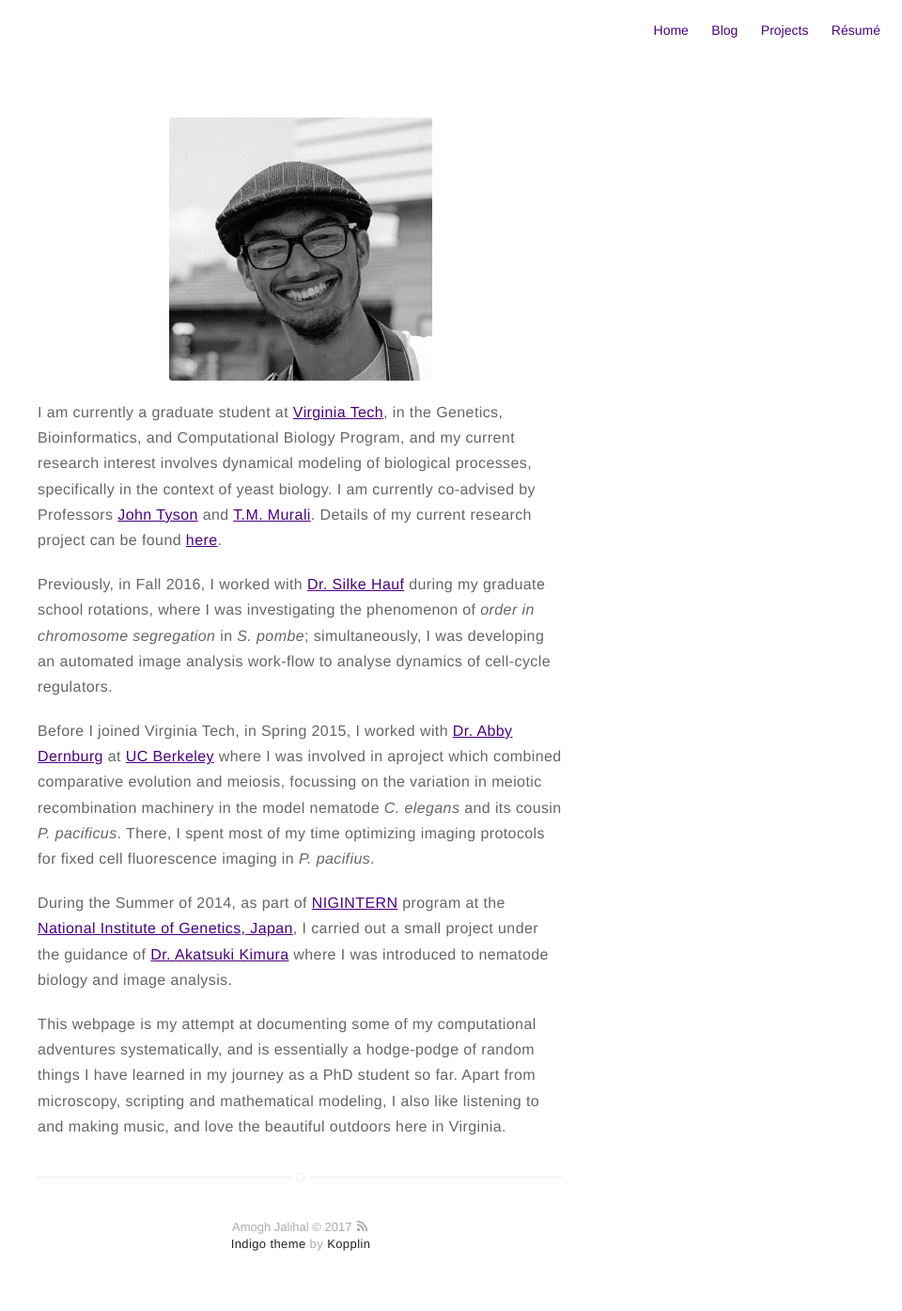
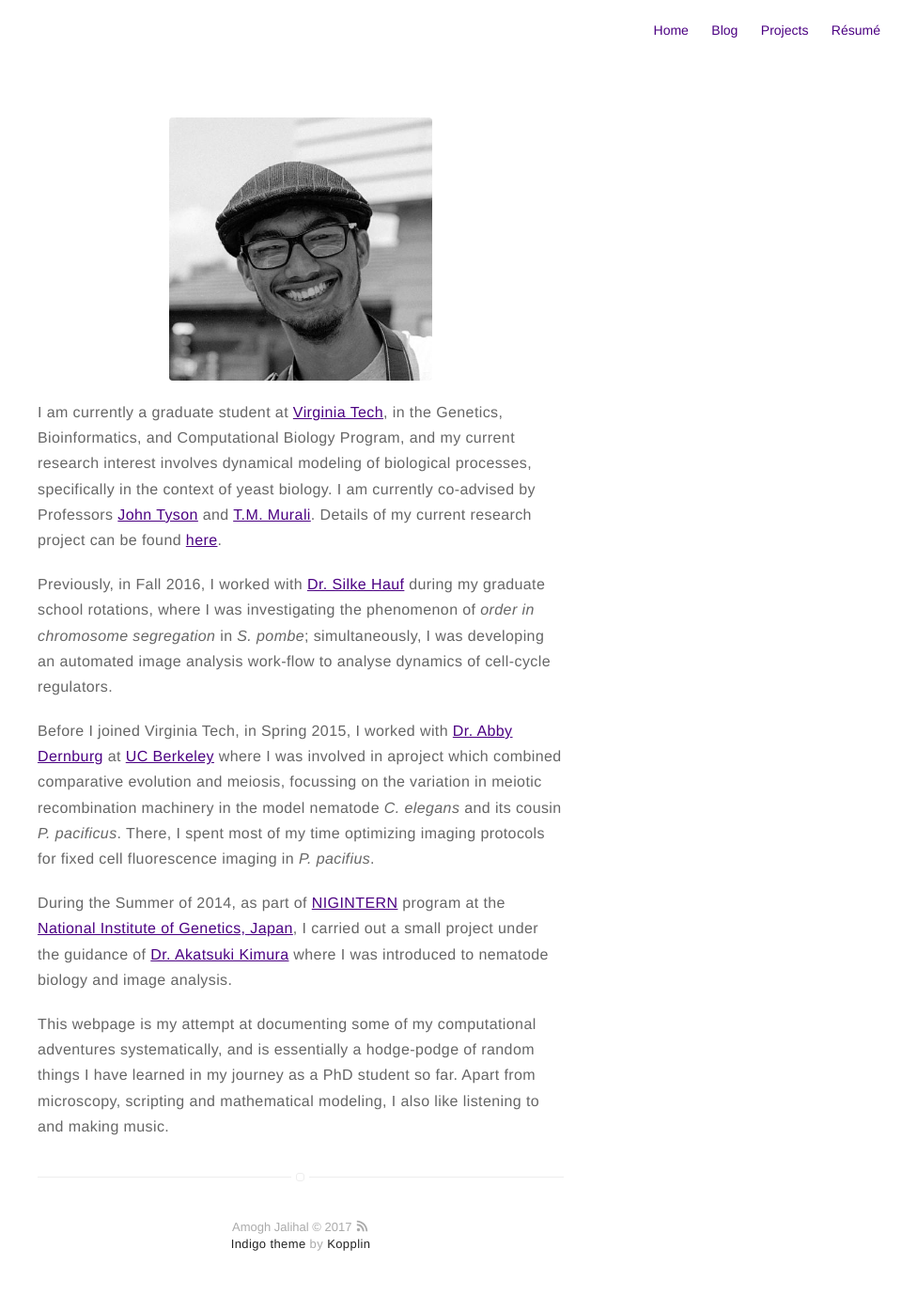
Before and after one commit to amoghpj/amoghpj.github.io, a Jekyll site: the page built from about.md, in a window 1280 px wide. Shown: the whole page at 94% size, without its empty margins (320-1280 px from the left). Built offline with Jekyll 4.4.1, drawn with Linux system fonts in a browser that asks for light colours.

Commit message:
minor edit to aboutme

```diff
--- a/about.md
+++ b/about.md
@@ -13,4 +13,4 @@ Before I joined Virginia Tech, in Spring 2015, I worked with [Dr. Abby Dernburg]
 
 During the Summer of 2014, as part of [NIGINTERN](https://www.nig.ac.jp/jimu/soken/intern/2017/index.html) program at the [National Institute of Genetics, Japan](https://www.nig.ac.jp/nig/), I carried out a small project under the guidance of [Dr. Akatsuki Kimura](https://www.nig.ac.jp/nig/research/organization-top/organization/kimura) where I was introduced to nematode biology and image analysis.
 
-This webpage is my attempt at documenting some of my computational adventures systematically, and is essentially a hodge-podge of random things I have learned in my journey as a PhD student so far. Apart from microscopy, scripting and mathematical modeling, I also like listening to and making music, and love the beautiful outdoors here in Virginia.
+This webpage is my attempt at documenting some of my computational adventures systematically, and is essentially a hodge-podge of random things I have learned in my journey as a PhD student so far. Apart from microscopy, scripting and mathematical modeling, I also like listening to and making music.
```
